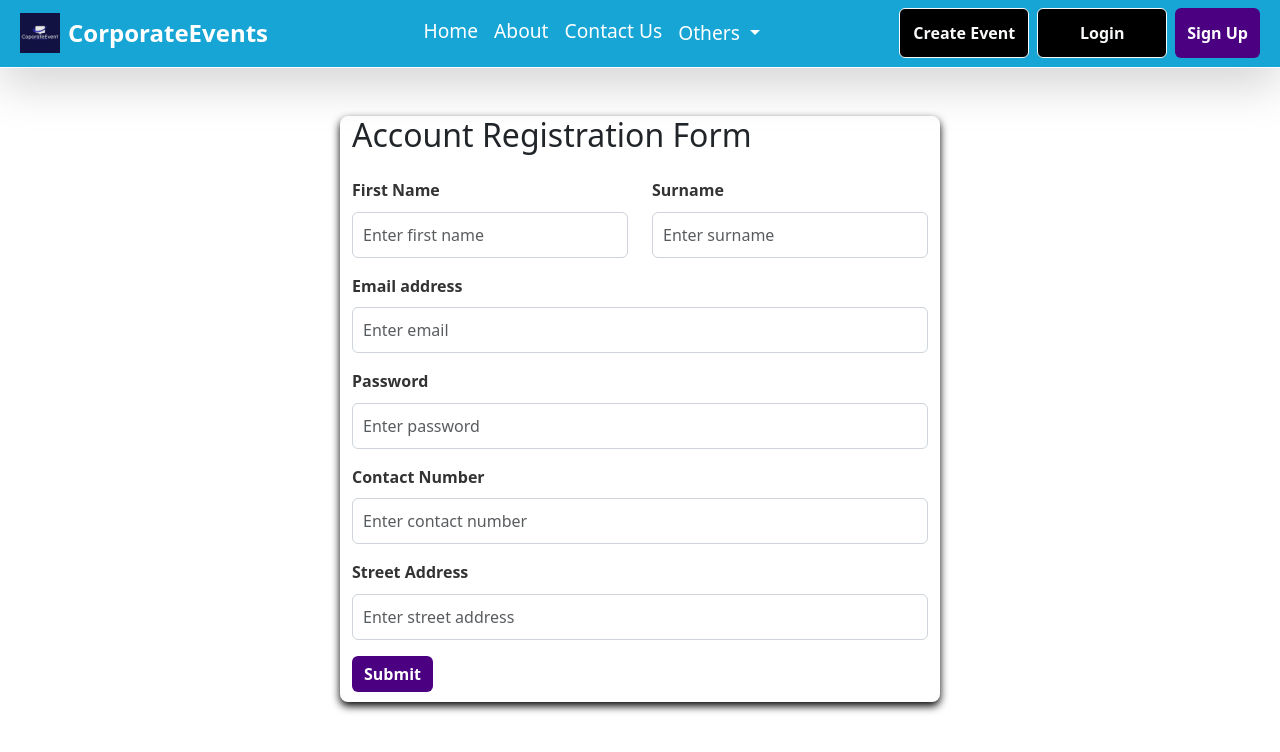
After one commit to lchow6/IAB207-QUT, a Flask app: template a3_group12_corporateevents/website/templates/registration.html in a window 1280 px wide. The commit adds this page. Shown: the top 752 px of the page. Run offline with Flask 3, Linux system fonts and the light colour scheme; the template is opened without the code that fills it, so the values that code supplies are empty; parts of the project's set-up code (start-up, migrations or seed data) failed here and were passed over; some libraries are stand-ins or nearby versions.

Commit message:
commit 23/04/2025

```diff
--- /dev/null
+++ b/a3_group12_corporateevents/website/templates/registration.html
@@ -0,0 +1,103 @@
+<!doctype html>
+<html lang="en">
+<head>
+    <meta charset="utf-8">
+    <meta name="viewport" content="width=device-width, initial-scale=1">
+    <title>Homepage</title>
+    <link href="https://cdn.jsdelivr.net/npm/bootstrap@5.3.3/dist/css/bootstrap.min.css" rel="stylesheet">
+    <script src="https://cdn.jsdelivr.net/npm/bootstrap@5.3.3/dist/js/bootstrap.bundle.min.js"></script>
+    <link rel="stylesheet" href="static/style/style.css">
+</head>
+<header>
+  <nav class="navbar navbar-expand-lg shadow-lg p-2 border-bottom border-white" style="background-color: #17a5d5;">
+    <div class="container-fluid">
+      <a class="navbar-brand text-white fw-bold d-flex align-items-center" href="index.html">
+        <img src="img/logo.png" alt="Logo" width="40" height="40" class="me-2">
+        CorporateEvents
+      </a>
+
+      <button class="navbar-toggler text-white" type="button" data-bs-toggle="collapse" data-bs-target="#navbarNav" aria-controls="navbarNav" aria-expanded="false" aria-label="Toggle navigation">
+        <span class="navbar-toggler-icon"></span>
+      </button>
+
+      <div class="collapse navbar-collapse" id="navbarNav">
+        <ul class="navbar-nav mx-auto mb-2 mb-lg-0">
+          <li class="nav-item">
+            <a class="nav-link active text-white" aria-current="page" href="#">Home</a>
+          </li>
+          <li class="nav-item">
+            <a class="nav-link text-white" href="#">About</a>
+          </li>
+          <li class="nav-item">
+            <a class="nav-link text-white" href="#">Contact Us</a>
+          </li>
+          <li class="nav-item dropdown">
+            <a class="nav-link dropdown-toggle text-white" href="#" role="button" data-bs-toggle="dropdown" aria-expanded="false">
+              Others
+            </a>
+            <ul class="dropdown-menu">
+              <li><a class="dropdown-item" href="eventhistory.html">Booking History</a></li>
+            </ul>
+          </li>
+        </ul>
+
+        <div class="d-flex">
+          <a href="createevent.html">
+            <button type="button" class="btn btn-outline-light me-2 btn-navcreateevent">Create Event</button>
+          </a>
+          <button type="button" class="btn btn-outline-light me-2 btn-login">Login</button>
+          <button type="button" class="btn btn-primary">Sign Up</button>
+        </div>
+      </div>
+    </div>
+  </nav>
+</header>
+
+<body style="background-color: #ffffff;">
+  <main>
+
+    <div class="container mt-5 accountregistration-form">
+      <h2 class="mb-4">Account Registration Form</h2>
+      <form>
+        <div class="row mb-3">
+          <div class="col-md-6">
+            <label for="firstName" class="form-label">First Name</label>
+            <input type="text" class="form-control" id="firstName" placeholder="Enter first name" required>
+          </div>
+          <div class="col-md-6">
+            <label for="surname" class="form-label">Surname</label>
+            <input type="text" class="form-control" id="surname" placeholder="Enter surname" required>
+          </div>
+        </div>
+
+        <div class="mb-3">
+          <label for="email" class="form-label">Email address</label>
+          <input type="email" class="form-control" id="email" placeholder="Enter email" required>
+        </div>
+
+        <div class="mb-3">
+          <label for="password" class="form-label">Password</label>
+          <input type="password" class="form-control" id="password" placeholder="Enter password" required>
+        </div>
+
+        <div class="mb-3">
+          <label for="contactNumber" class="form-label">Contact Number</label>
+          <input type="tel" class="form-control" id="contactNumber" placeholder="Enter contact number" required>
+        </div>
+
+        <div class="mb-3">
+          <label for="streetAddress" class="form-label">Street Address</label>
+          <input type="text" class="form-control" id="streetAddress" placeholder="Enter street address" required>
+        </div>
+
+        <button type="submit" class="btn btn-primary">Submit</button>
+      </form>
+    </div>
+
+
+  </main>
+</body>
+
+
+
+</html>
--- a/a3_group12_corporateevents/website/templates/static/style/style.css
+++ b/a3_group12_corporateevents/website/templates/static/style/style.css
@@ -292,3 +292,13 @@ body {
   "Apple Color Emoji", "Segoe UI Emoji", "Segoe UI Symbol";
   line-height: 1.6;
 }
+
+/* registration form */
+.accountregistration-form {
+  max-width: 600px;
+  margin: 0 auto;
+  background-color: #ffffff;
+  box-shadow: 0 4px 8px #000000;
+  border-radius: 8px;
+  padding-bottom: 10px;
+}
```
Also changed, not shown: a3_group12_corporateevents/website/templates/index.html (+21 -2 lines).
